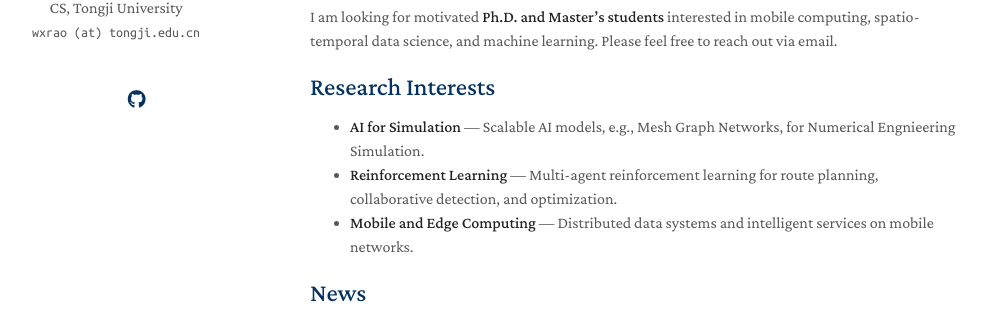
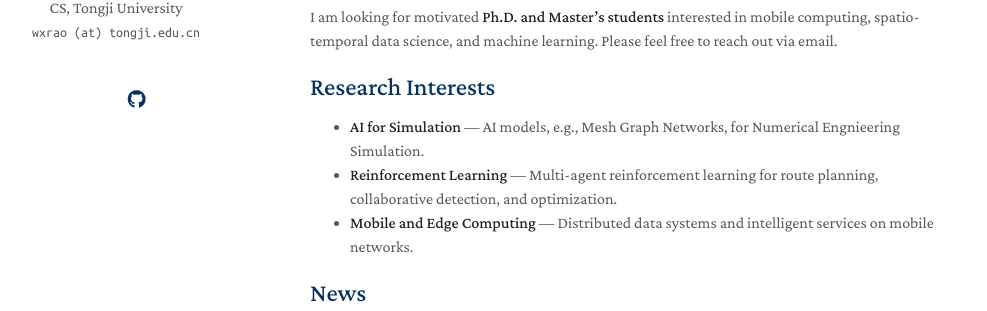
Before and after one commit to wxrao/wxrao.github.io, a Jekyll site: the page built from index.md, in a window 1280 px wide and 900 px high. Shown: the part 268-579 px from the top of the window, without its empty margins (160-1147 px from the left). Built offline with Jekyll 4.4.1, drawn with Linux system fonts in a browser that asks for light colours; a style sheet for code colours, icons or effects is not loaded; our own code applies the rules of GitHub Pages for plain Markdown files.

Commit message:
Update index.md

```diff
--- a/index.md
+++ b/index.md
@@ -9,7 +9,7 @@ I am a Full Professor at the [School of Computer Science and Technology, Tongji
 I am looking for motivated **Ph.D. and Master's students** interested in mobile computing, spatio-temporal data science, and machine learning. Please feel free to reach out via email.
 
 ## Research Interests
-- **AI for Simulation** — Scalable AI models, e.g., Mesh Graph Networks, for Numerical Engnieering Simulation.
+- **AI for Simulation** — AI models, e.g., Mesh Graph Networks, for Numerical Engnieering Simulation.
 - **Reinforcement Learning** — Multi-agent reinforcement learning for route planning, collaborative detection, and optimization.
 - **Mobile and Edge Computing** — Distributed data systems and intelligent services on mobile networks.
 
```
